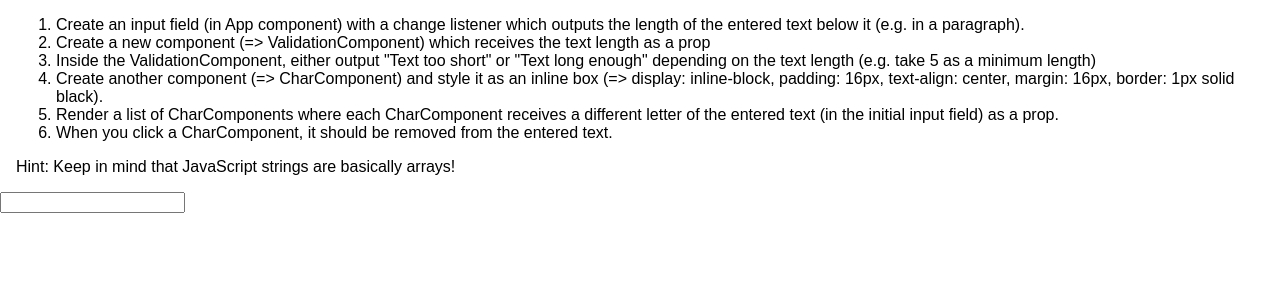
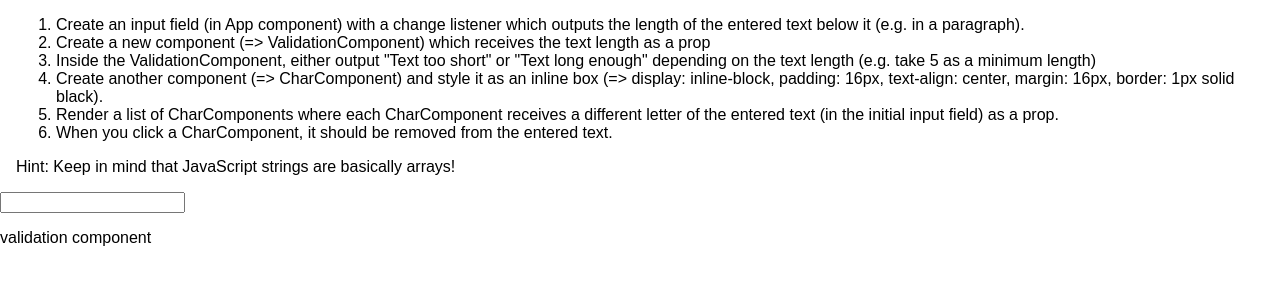
Before and after one commit to RickCardoso/react-complete-guide, a React (Create React App) app: page / in a window 1280 px wide. Shown: the top 300 px of the page. Built offline with nearby package versions, Linux system fonts and the light colour scheme.

Commit message:
2. create ValidationComponent

```diff
--- a/src/App.js
+++ b/src/App.js
@@ -1,5 +1,7 @@
 import React, { Component } from 'react';
 import './App.css';
+
+import ValidationComponent from './ValidationComponent/ValidationComponent'
 
 class App extends Component {
   state = {
@@ -29,6 +31,7 @@ class App extends Component {
         <div className="Assignment-content">
           <input type="text" value={this.state.text} onChange={this.handleChange.bind(this)} />
           <p>{this.state.text}</p>
+          <ValidationComponent text={this.state.text} />
         </div>
       </div>
     );
--- /dev/null
+++ b/src/ValidationComponent/ValidationComponent.js
@@ -0,0 +1,5 @@
+const ValidationComponent = ({ text }) => {
+  return 'validation component'
+}
+
+export default ValidationComponent;
```
